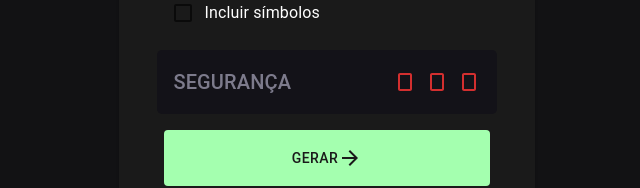
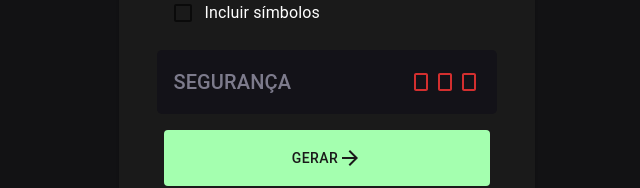
Before and after one commit to Ledelara/password-generator, a Next.js app: page / in a window 1280 px wide. Shown: the part 466-654 px from the top of the page, without its empty margins (313-953 px from the left). Built offline with nearby package versions, Linux system fonts and the light colour scheme.

Commit message:
:lipstick: Style: diminuindo valor do Gap

```diff
--- a/src/pages/Generator/components/Strength/Strength.tsx
+++ b/src/pages/Generator/components/Strength/Strength.tsx
@@ -42,7 +42,7 @@ const Strength = (props: StrengthProps) => {
             <Box
                 sx={{
                     display: 'flex',
-                    gap: '0.5rem',
+                    gap: '0.5',
                 }}
             >
                 <CropPortraitOutlined color={color} />
```
